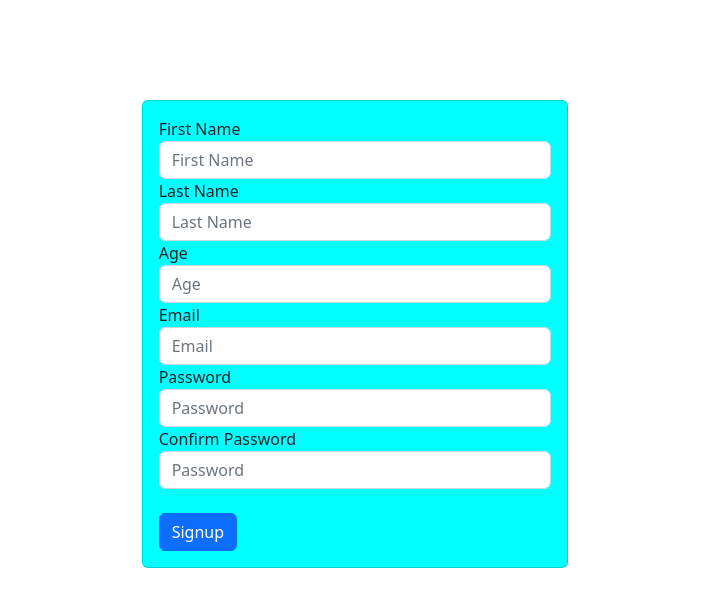
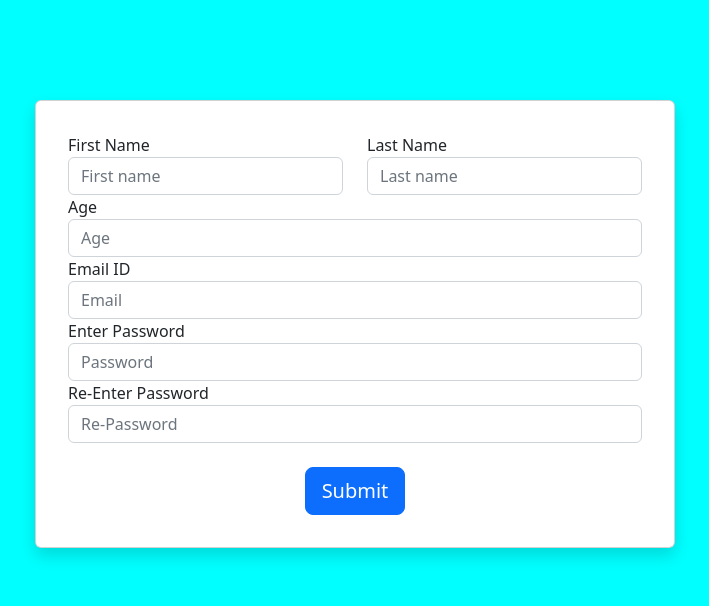
Before and after one commit to mravi-dev/frontend, a React (Create React App) app: page /signup in a window 1280 px wide. Shown: the top 606 px of the page, without its empty margins (285-994 px from the left). Built offline with nearby package versions, Linux system fonts and the light colour scheme.

Commit message:
inserted css

```diff
--- a/src/Components/home.css
+++ b/src/Components/home.css
@@ -8,4 +8,5 @@
 .test {
   text-align: center;
   border: none;
+  margin-top: 100px;
 }
--- a/src/Components/home.js
+++ b/src/Components/home.js
@@ -3,7 +3,8 @@ import "./home.css";
 
 const Home = () => {
   return (
-    <div class="card test">
+    <div class="col-md-4 m-auto ">
+      <div class="card test shadow p-3 mb-5 bg-white rounded">
         <div class="card-body">
           <a
             href="/login"
@@ -26,6 +27,7 @@ const Home = () => {
           </a>
         </div>
       </div>
+    </div>
   );
 };
 
--- a/src/Components/login.css
+++ b/src/Components/login.css
@@ -1,8 +1,15 @@
-.body {
-  color: lightcyan;
+body {
+  background-color: aqua;
 }
 
 .login-form {
-  background-color: cyan;
   margin-top: 100px;
 }
+
+.login-btn {
+  text-align: center;
+}
+
+.login-body {
+  padding-top: 6%;
+}
--- a/src/Components/login.js
+++ b/src/Components/login.js
@@ -27,10 +27,10 @@ const Login = () => {
 
   return (
     <div class="col-md-4 m-auto ">
-      <div class="card login-form">
-        <div class="card-body">
+      <div class="card login-form shadow p-3 mb-5 bg-white rounded">
+        <div class="card-body login-body">
           <form onSubmit={myLogin}>
-            <div class="form-group">
+            <div class="form-group ">
               <label for="exampleInputEmail1">Email address</label>
               <input
                 type="email"
@@ -53,9 +53,11 @@ const Login = () => {
               />
             </div>
             <br />
-            <button type="Submit" class="btn btn-primary">
-              Login
-            </button>
+            <div class="login-btn">
+              <button type="Submit" class="btn btn-primary ">
+                Login
+              </button>
+            </div>
           </form>
         </div>
       </div>
--- a/src/Components/signup.css
+++ b/src/Components/signup.css
@@ -1,4 +1,11 @@
 .signup-form {
-  background-color: cyan;
   margin-top: 100px;
 }
+
+.signup-btn {
+  text-align: center;
+}
+
+body {
+  background-color: aqua;
+}
--- a/src/Components/signup.js
+++ b/src/Components/signup.js
@@ -21,8 +21,7 @@ const Signup = () => {
     });
   };
 
-  const mySignup = async (e) => {
-    try {
+  const mySignup = () => {
     const { fname, lname, age, email, password1, password2 } = user;
     if (
       fname &&
@@ -32,90 +31,113 @@ const Signup = () => {
       password1 &&
       password1 === password2
     ) {
-        axios.post("http://localhost:8080/signup/", user).then((res) => {
+      console.log(user);
+      axios.post("http://localhost:8080/signup", user).then((res) => {
         alert(res.data.message);
       });
     } else {
       alert("invalid input");
     }
-    } catch (err) {
-      console.log(err);
-    }
   };
 
   return (
-    <div class="col-md-4 m-auto">
-      <div class="card signup-form">
+    <div class="col-md-6 m-auto ">
+      <div class="card signup-form shadow p-3 mb-5 bg-white rounded">
         <div class="card-body">
-          <form onSubmit={mySignup}>
-            <div class="form-group">
-              <label for="formFirstNameInput">First Name</label>
+          <form>
+            <div class="row">
+              <div class="col">
+                <label for="fname">First Name</label>
                 <input
                   type="text"
                   class="form-control"
-                id="formFirstNameInput"
-                placeholder="First Name"
+                  id="fname"
+                  placeholder="First name"
+                  name="fname"
+                  value={user.fname}
+                  onChange={handlechange}
                 />
               </div>
-            <div class="form-group">
-              <label for="formLastNameInput">Last Name</label>
+              <div class="col">
+                <label for="lname">Last Name</label>
                 <input
                   type="text"
                   class="form-control"
-                id="formLastNameInput"
-                placeholder="Last Name"
+                  id="lname"
+                  placeholder="Last name"
+                  name="lname"
                   value={user.lname}
                   onChange={handlechange}
                 />
               </div>
-            <div class="form-group">
-              <label for="formAgeInput">Age</label>
+            </div>
+            <div class="row">
+              <div class="col">
+                <label for="age">Age</label>
                 <input
                   type="number"
                   class="form-control"
-                id="formAgeInput"
+                  id="age"
                   placeholder="Age"
+                  name="age"
                   value={user.age}
                   onChange={handlechange}
                 />
               </div>
-            <div class="form-group">
-              <label for="formGroupExampleInput2">Email</label>
+            </div>
+            <div class="row">
+              <div class="col">
+                <label for="email">Email ID</label>
                 <input
                   type="text"
                   class="form-control"
-                id="formGroupExampleInput2"
+                  id="email"
                   placeholder="Email"
+                  name="email"
                   value={user.email}
                   onChange={handlechange}
                 />
               </div>
-            <div class="form-group">
-              <label for="exampleInputPassword">Password</label>
+            </div>
+            <div class="row">
+              <div class="col">
+                <label for="password1">Enter Password</label>
                 <input
                   type="password"
                   class="form-control"
-                id="exampleInputPassword"
+                  id="password1"
                   placeholder="Password"
+                  name="password1"
                   value={user.password1}
                   onChange={handlechange}
                 />
               </div>
-            <div class="form-group">
-              <label for="exampleInputPassword2">Confirm Password</label>
+            </div>
+            <div class="row">
+              <div class="col">
+                <label for="password2">Re-Enter Password</label>
                 <input
                   type="password"
                   class="form-control"
-                id="exampleInputPassword2"
-                placeholder="Password"
+                  id="password2"
+                  placeholder="Re-Password"
+                  name="password2"
                   value={user.password2}
                   onChange={handlechange}
                 />
               </div>
+            </div>
             <br />
-            <button type="Submit" class="btn btn-primary">
-              Signup
-            </button>
+            <div class="row">
+              <div class="col signup-btn">
+                <input
+                  class="btn btn-primary btn-lg"
+                  type="submit"
+                  name="Submit"
+                  onClick={mySignup}
+                />
+              </div>
+            </div>
           </form>
         </div>
       </div>
```
Lines whose indentation alone changed are shown as unchanged.
